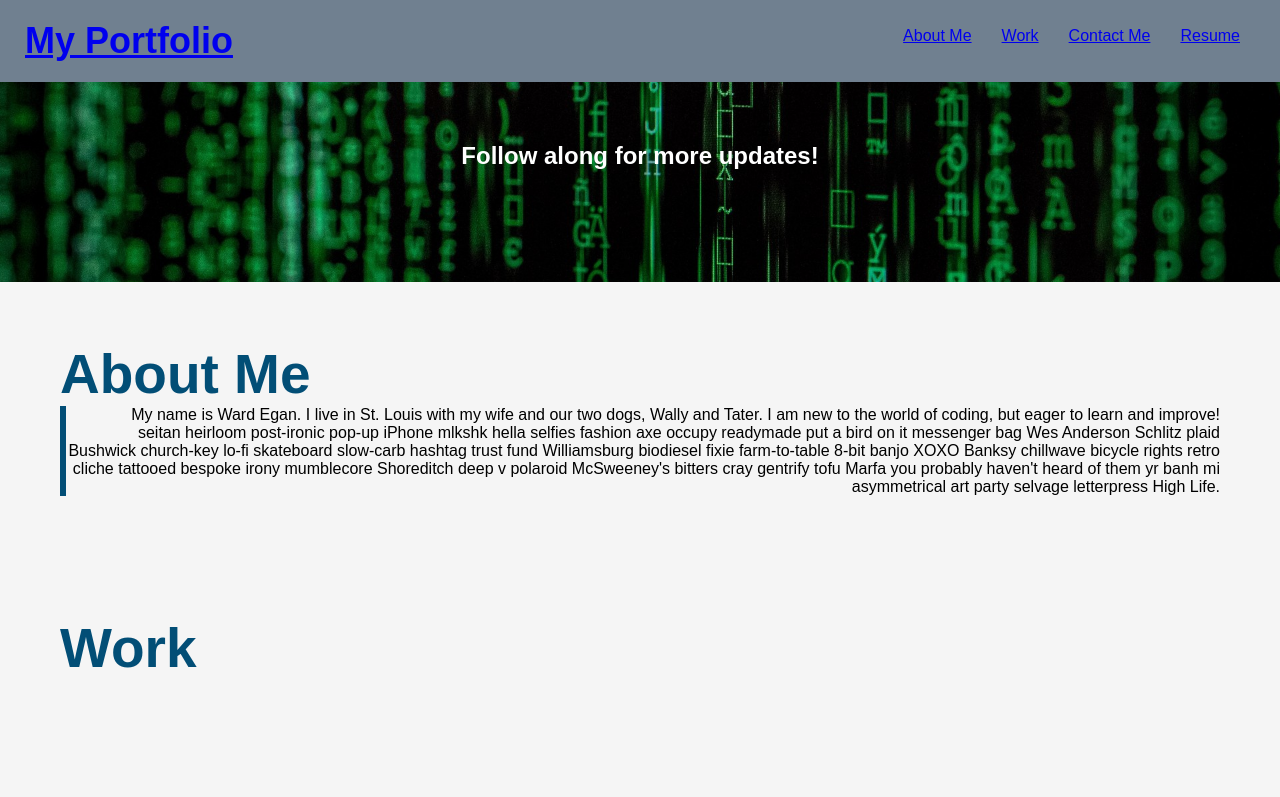
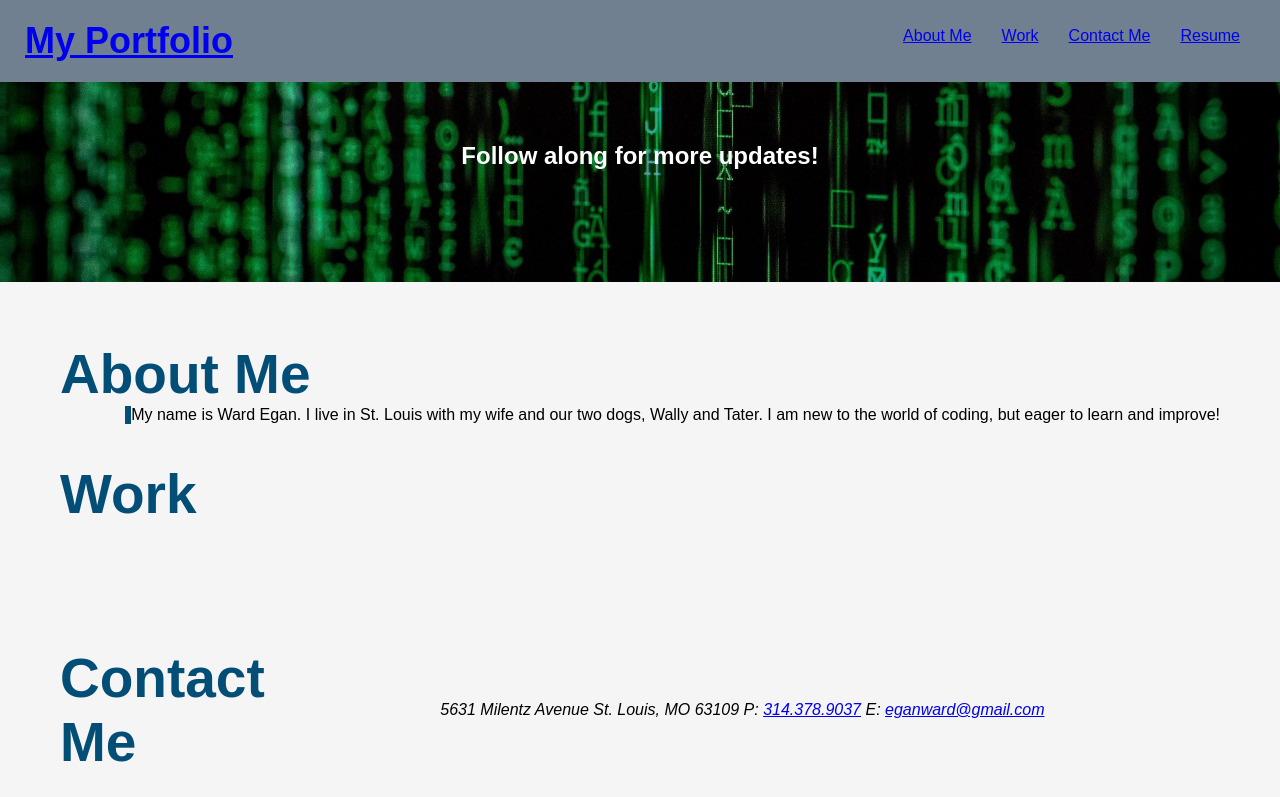
Before and after one commit to eganward/Portfolio, a plain HTML site: page index.html in a window 1280 px wide. Shown: the top 797 px of the page. Drawn offline with Linux system fonts and the light colour scheme.

Commit message:
changes to html and css

```diff
--- a/assets/style.css
+++ b/assets/style.css
@@ -60,16 +60,22 @@ header nav ul li a {
     position: relative;
 }
 
-/*End Hero Styling*/
+/* End Hero Styling */
+
+
 
 .about-me h2 {
-   font-size: 55px;
+   display: inline-block;
+    font-size: 55px;
    color: #024e76;
+   float: left;
+
 }
 
 .about-me p {
-    text-align: right;
+    float: right;
     border-left: 6px solid #024e76;
+
 }
 
 .work h2 {
--- a/index.html
+++ b/index.html
@@ -37,12 +37,12 @@
             </div>
         </section>
 
-        <section id="About-Me" class="about-me">
-            <h2>
+        <section id="About-Me" class="about-me" >
+            <h2 class="container1">
                 About Me
             </h2>
-            <p>
-                My name is Ward Egan.  I live in St. Louis with my wife and our two dogs, Wally and Tater.  I am new to the world of coding, but eager to learn and improve! <br/> seitan heirloom post-ironic pop-up iPhone mlkshk hella selfies fashion axe occupy readymade put a bird on it messenger bag Wes Anderson Schlitz plaid Bushwick church-key lo-fi skateboard slow-carb hashtag trust fund Williamsburg biodiesel fixie farm-to-table 8-bit banjo XOXO Banksy chillwave bicycle rights retro cliche tattooed bespoke irony mumblecore Shoreditch deep v polaroid McSweeney's bitters cray gentrify tofu Marfa you probably haven't heard of them yr banh mi asymmetrical art party selvage letterpress High Life.
+            <p class="container2">
+                My name is Ward Egan.  I live in St. Louis with my wife and our two dogs, Wally and Tater.  I am new to the world of coding, but eager to learn and improve!
             </p>
         </section>
 
```
